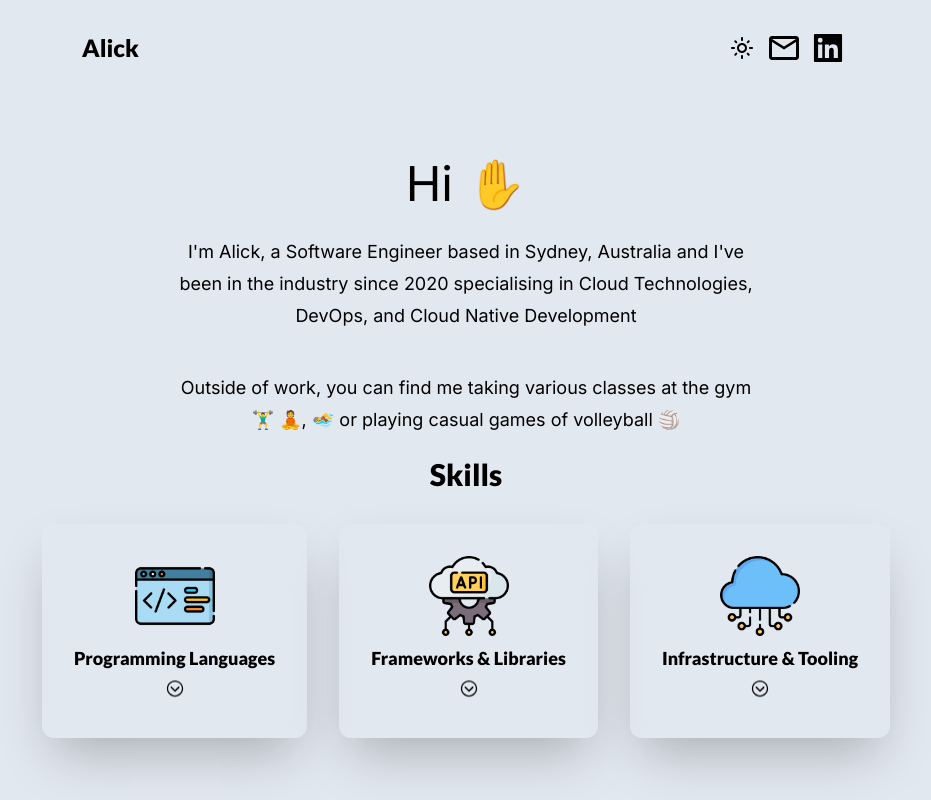
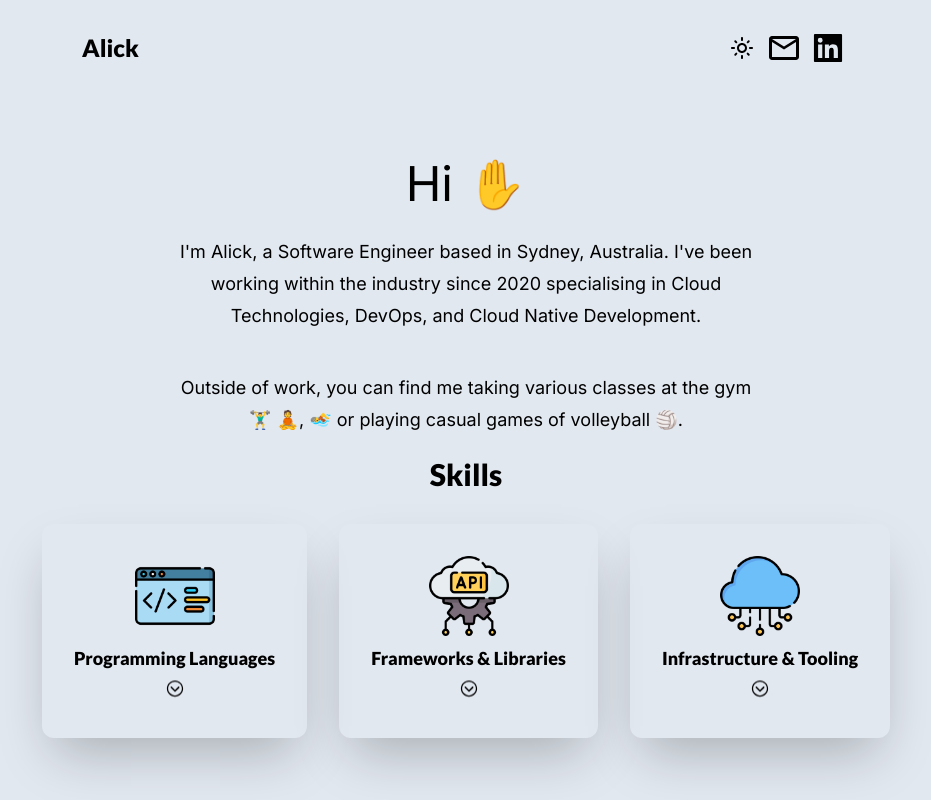
Before and after one commit to AlickYang/me, a Next.js app: page / in a window 1280 px wide. Shown: the top 800 px of the page, without its empty margins (174-1105 px from the left). Built offline with nearby package versions, Linux system fonts and the light colour scheme.

Commit message:
Change some bio text

```diff
--- a/src/components/About.js
+++ b/src/components/About.js
@@ -7,10 +7,10 @@ const Body = (props) => {
                 Hi ✋
             </h2>
             <p className="text-lg py-5 leading-8 text md:text-md max-w-xl mx-auto">
-                I&apos;m Alick, a Software Engineer based in Sydney, Australia and I&apos;ve been in the industry since 2020 specialising in Cloud Technologies, DevOps, and Cloud Native Development
+                I&apos;m Alick, a Software Engineer based in Sydney, Australia. I&apos;ve been working within the industry since 2020 specialising in Cloud Technologies, DevOps, and Cloud Native Development.
             </p>
             <p className="text-lg py-5 leading-8 text md:text-md max-w-xl mx-auto">
-                Outside of work, you can find me taking various classes at the gym 🏋️‍♂️ 🧘, 🏊 or playing casual games of volleyball 🏐
+                Outside of work, you can find me taking various classes at the gym 🏋️‍♂️ 🧘, 🏊 or playing casual games of volleyball 🏐.
             </p>
             <Skills />
 
--- a/src/data/timeline.js
+++ b/src/data/timeline.js
@@ -4,14 +4,14 @@ const timeline = [
         yearStart: '2022',
         yearEnd: 'Present',
         title: "Solution Developer - IBM",
-        description: "Currently, I'm developing and implementing tooling to enhance developer productivity, maintaining Security Posture and Compliance within the internal cloud account"
+        description: "Currently, I'm developing and implementing tooling to enhance developer productivity, maintaining Security Posture and Compliance within the internal cloud account."
     },
     {
         id: "2",
         yearStart: '2020',
         yearEnd: '2022',
         title: "Cloud Engineer - IBM",
-        description: "I started my first full time role, engaging with Enterprises, ISVs, and start-ups to accelerate their cloud journey onto IBM Cloud"
+        description: "I started my first full time role, engaging with Enterprises, ISVs, and start-ups to accelerate their cloud journey onto IBM Cloud."
     },
     {
         id: "1",
```
